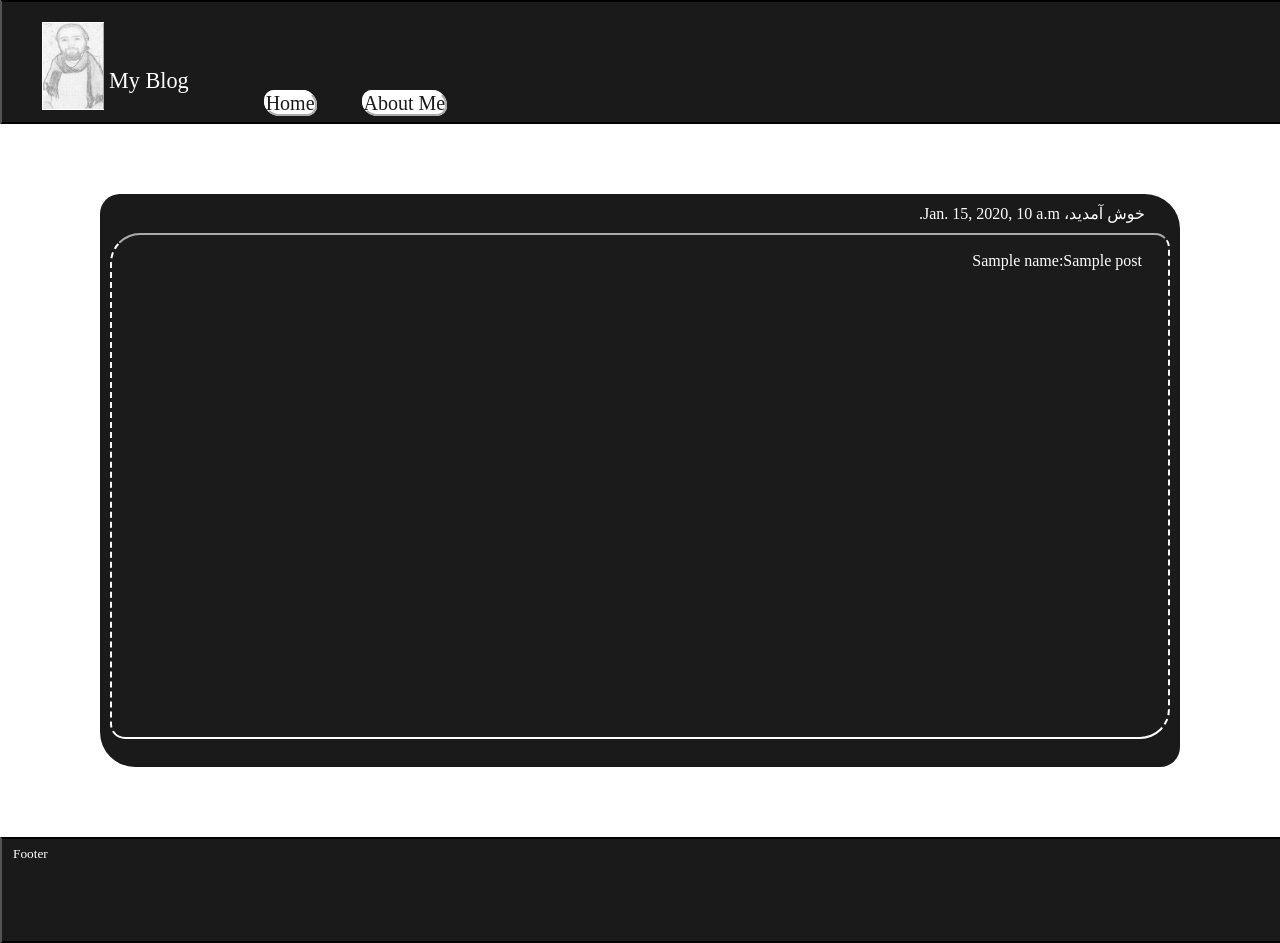
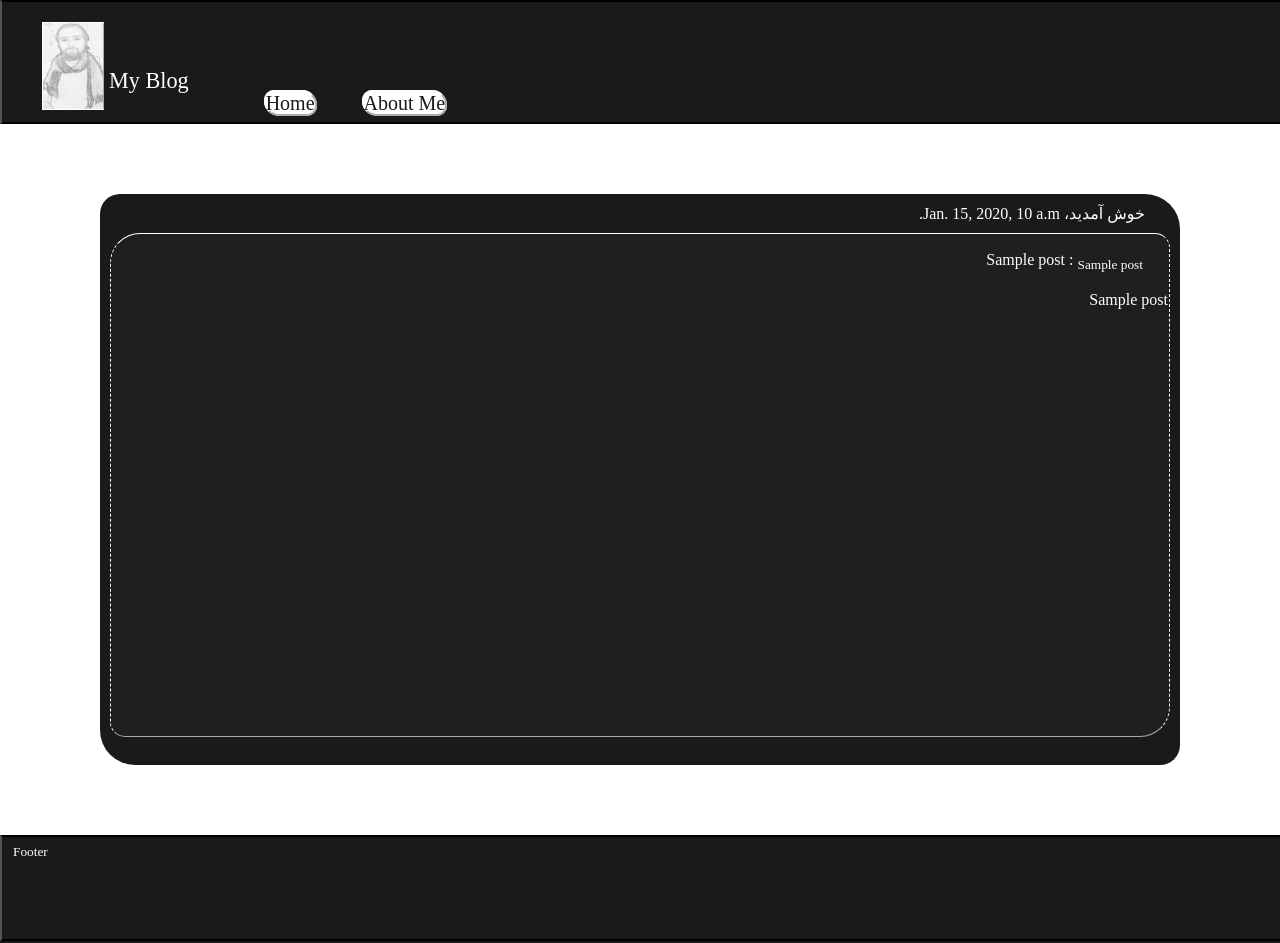
Before and after one commit to ShervinAra/MyBlog, a Django app: template templates/index.html in a window 1280 px wide. Run offline with Django 3.2, Linux system fonts and the light colour scheme; the template is opened without the code that fills it: most values are stand-ins (such as "Sample title", 1, 10 or a date in 2020).

Commit message:
fetch of data base solved

```diff
--- a/MyBlog/data/models.py
+++ b/MyBlog/data/models.py
@@ -1,4 +1,5 @@
 from django.db import models
+
 
 # Create your models here.
 class context(models.Model):
@@ -8,4 +9,4 @@ class context(models.Model):
 	Subject=models.CharField(max_length=30)
 
 	def __unicode__(self):
-		return (self.Name)
+		return "%s - %s - %s" % (self.Name,self.Post,self.Subject)
--- a/MyBlog/urls.py
+++ b/MyBlog/urls.py
@@ -22,10 +22,7 @@ urlpatterns = patterns('',
     url(r'^admin/', include(admin.site.urls)),
     #(r'^admin/', include(admin.site.urls)),
     (r'^$' , "MyBlog.views.homepage"),
-    (r'^$' , "MyBlog.views.post"),
-    (r'^home$' , "MyBlog.views.homepage"),
-    (r'^home$' , "MyBlog.views.post"),
-    (r'^about$' , "MyBlog.views.about"),
+    (r'^about/$' , "MyBlog.views.about"),
 
 )
 # Local media serving.
--- a/statics/css/style.css
+++ b/statics/css/style.css
@@ -6,6 +6,6 @@ body{padding:0px; margin:0px; background-color:#ffffff font-family:SteveHand;}
 #main{height:100%; padding:0px; margin:70px; margin-left:100px; margin-right:100px; background-color:#1A1A1A; background-repeat:repeat; background-position:center; position: relative; height:auto; border-radius:20px 35px 20px 35px;}
 #top_content{text-indent:25px; height:100%;direction:rtl;background-repeat:repeat-x; background-color:#; margin-top:5px; border-radius:20px 35px 20px 35px; border-style:outser; border-color:#000000; padding:10px;}
 #top_content span{text-align:left; color:#ffffff; text-indent:50px;}
-#content{height:100%;direction:rtl;background-repeat:repeat-x; background-color:#1b1b1b; color:#ffffff; margin-top:10px;  border-style:inset dashed ; border-width:2px; border-color:#ffffff; padding:1px; border-radius:30px 15px 30px 15px; min-height:500px;}
+#content{height:100%;direction:rtl;background-repeat:repeat-x; background-color:#1F1F1F; color:#ffffff; margin-top:10px;  border-style:outset dashed ; border-width:1px; border-color:#ffffff; padding:1px; border-radius:30px 15px 30px 15px; min-height:500px;}
 #footer{height:100px; background-color:#1a1a1a; color:#ffffff; clear:both; margin:0px; width:100%; padding:1px; margin-top:5px; bottom:0px; position:relative; border-style:solid outset; border-width:2px; border-color:#000000; text-indent:10px; margin-left:auto; margin-right:auto; margin-top:auto;}
 #avatar{border-style:solid outset; border-color:#ffffff; border-width:1px; height:70%; top:0px; margin-top:0px; padding:0px;}
--- a/templates/index.html
+++ b/templates/index.html
@@ -6,7 +6,7 @@
 		<ul>
 			<img src="/statics/pictures/shervin.jpg" height="80" width="60" id="avatar">
 			<span><sup><sup>My Blog</sup></sup></span>
-			<li><a href="home">Home</a></li>
+			<li><a href="/">Home</a></li>
 			<li><a href="about">About Me</a></li>
 			</ul>
 
@@ -16,14 +16,18 @@
 {%endblock%}
 
 {%block content%}
+
 		<div id="top_content">
 			<span>خوش آمدید، <span>{{now}}</span></span>
 			<div id="content">
-				<p>{{name}}:{{post}}</p>
+			{% for i in post %}
+				<p>{{i.Name}} : <sub>{{i.Subject}}</sub><br/><br/>{{i.Post}}<br/></p>
+			{% endfor %}
 			</div>
 		</div>
 		<br/>
 	</div>
+
 {%endblock%}
 
 {%block footer%}
```
Also changed, not shown: MyBlog/views.py (+10 -9 lines), statics/css/untitled.css (deleted, +0 -11 lines), 4 other files.
